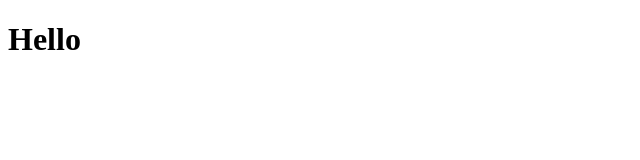
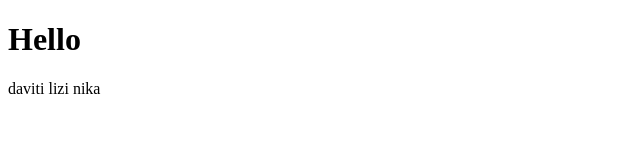
Before and after one commit to MatthewKK01/test-2, a plain HTML site: page index.html in a window 1280 px wide. Shown: the whole page, without its empty margins (0-640 px from the left). Drawn offline with Linux system fonts and the light colour scheme.

Commit message:
aq vart jigrebo

```diff
--- a/index.html
+++ b/index.html
@@ -7,5 +7,6 @@
   </head>
   <body>
     <h1>Hello</h1>
+    <p>daviti lizi nika</p>
   </body>
 </html>
```
